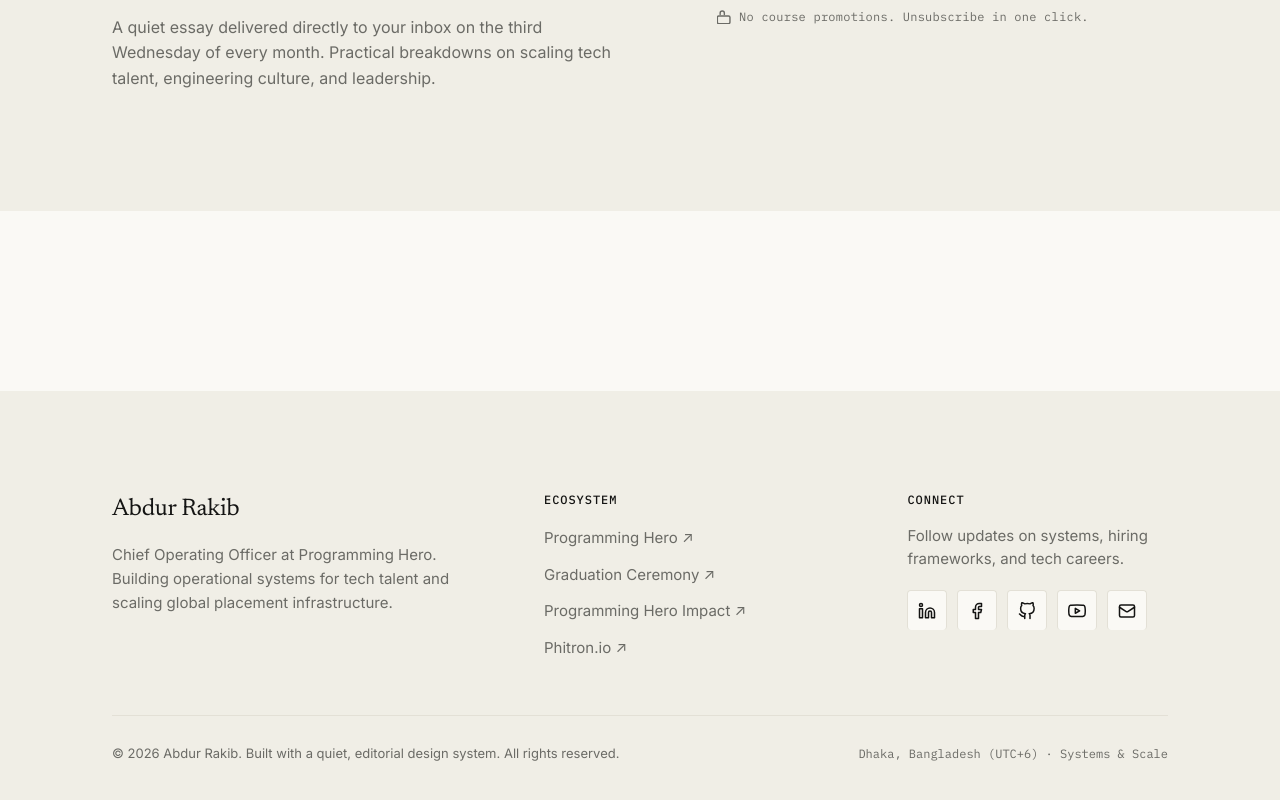
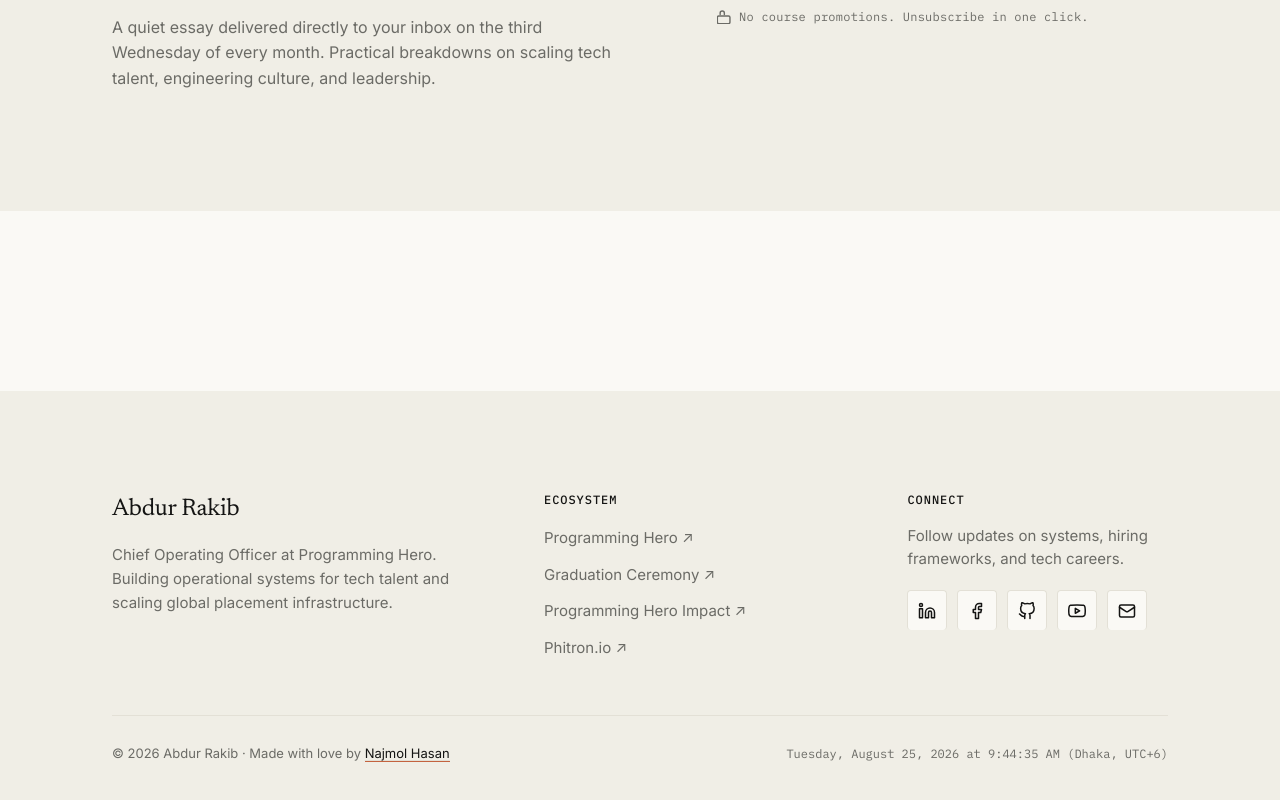
Before and after one commit to abdurrakib0/rakibxyz-2026, a Next.js app in the folder nextjs/: page /writing in a window 1280 px wide. Shown: the part 3171-3971 px from the top of the page. Built offline with nearby package versions, Linux system fonts and the light colour scheme; no server answers.

Commit message:
Update hero image to hero img 2.png, change button to Watch Podcast, add Najmol Hasan credit and live date-time in footer

```diff
--- a/nextjs/components/Footer.tsx
+++ b/nextjs/components/Footer.tsx
@@ -1,6 +1,6 @@
 'use client';
 
-import React from 'react';
+import React, { useState, useEffect } from 'react';
 import { SiteInfo } from '@/lib/data';
 
 interface FooterProps {
@@ -8,6 +8,32 @@ interface FooterProps {
 }
 
 export default function Footer({ siteInfo }: FooterProps) {
+  const [currentDateTime, setCurrentDateTime] = useState<string>('');
+
+  useEffect(() => {
+    const updateTime = () => {
+      const now = new Date();
+      // Format: Tuesday, 25 August · 1:41:00 PM (Dhaka, UTC+6)
+      const options: Intl.DateTimeFormatOptions = {
+        weekday: 'long',
+        day: 'numeric',
+        month: 'long',
+        year: 'numeric',
+        hour: 'numeric',
+        minute: '2-digit',
+        second: '2-digit',
+        hour12: true,
+        timeZone: 'Asia/Dhaka',
+      };
+      const formatted = new Intl.DateTimeFormat('en-US', options).format(now);
+      setCurrentDateTime(`${formatted} (Dhaka, UTC+6)`);
+    };
+
+    updateTime();
+    const timer = setInterval(updateTime, 1000);
+    return () => clearInterval(timer);
+  }, []);
+
   return (
     <footer id="contact" className="site-footer">
       <div className="container footer-inner">
@@ -126,10 +152,18 @@ export default function Footer({ siteInfo }: FooterProps) {
         {/* Footer Bottom Bar */}
         <div className="footer-bottom-bar">
           <div className="footer-copyright">
-            © 2026 Abdur Rakib. Built with a quiet, editorial design system. All rights reserved.
+            © 2026 Abdur Rakib · Made with love by{' '}
+            <a
+              href="https://www.linkedin.com/in/najmol-hasan/"
+              target="_blank"
+              rel="noopener noreferrer"
+              className="text-[var(--ink)] hover:text-[var(--accent)] transition-colors underline decoration-[var(--rule)] hover:decoration-[var(--accent)] underline-offset-2"
+            >
+              Najmol Hasan
+            </a>
           </div>
           <div className="footer-timezone">
-            Dhaka, Bangladesh (UTC+6) · Systems &amp; Scale
+            {currentDateTime || 'Tuesday, 25 August 2026 (Dhaka, UTC+6)'}
           </div>
         </div>
       </div>
--- a/nextjs/components/Hero.tsx
+++ b/nextjs/components/Hero.tsx
@@ -65,7 +65,7 @@ export default function Hero({ siteInfo }: HeroProps) {
               onClick={(e) => scrollToSection(e, 'podcast')}
               className="btn-hero-secondary"
             >
-              <span>Watch Keynotes</span>
+              <span>Watch Podcast</span>
               <svg width="14" height="14" viewBox="0 0 24 24" fill="none" stroke="currentColor" strokeWidth="2" strokeLinecap="round" strokeLinejoin="round">
                 <polygon points="5 3 19 12 5 21 5 3" />
               </svg>
@@ -76,7 +76,7 @@ export default function Hero({ siteInfo }: HeroProps) {
         {/* Portrait Image */}
         <div className="portrait-box" aria-label="Portrait Photograph of Abdur Rakib">
           <img
-            src={siteInfo.avatarUrl || "/img/Hero%20image.png"}
+            src="/img/hero%20img%202.png"
             alt="Abdur Rakib Portrait"
             style={{ width: '100%', height: '100%', objectFit: 'cover', display: 'block' }}
             loading="eager"
--- a/nextjs/data/site-data.json
+++ b/nextjs/data/site-data.json
@@ -3,7 +3,7 @@
     "name": "Abdur Rakib",
     "role": "Chief Operating Officer",
     "company": "Programming Hero",
-    "avatarUrl": "/img/Hero image.png",
+    "avatarUrl": "/img/hero img 2.png",
     "heroHeadline": "Careers are built <br>by <em>systems</em>, not motivation.",
     "heroBio": "Started programming at 15. Ten years across software engineering, project management, and strategic leadership. Contributing to <strong>150+ tech job placements every month, 6,300+ overall</strong>, Alhamdulillah.",
     "stats": [
```
Also changed, not shown: nextjs/public/img/hero img 2.png (added).
